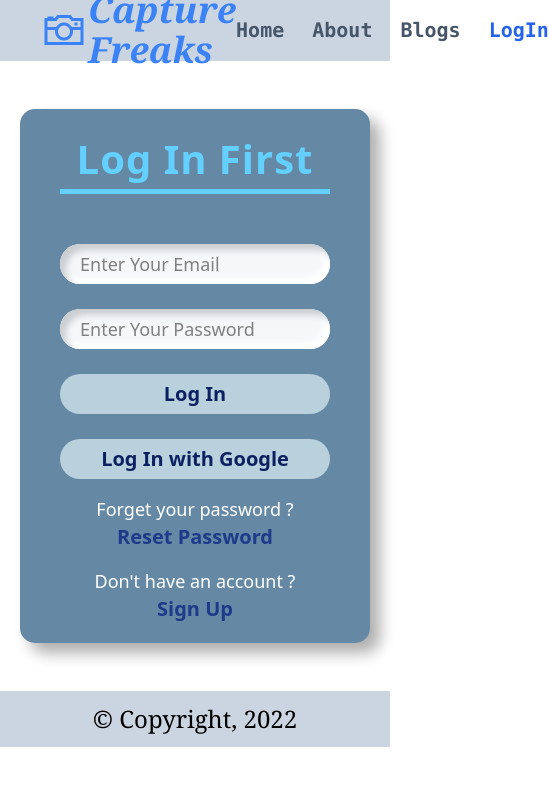
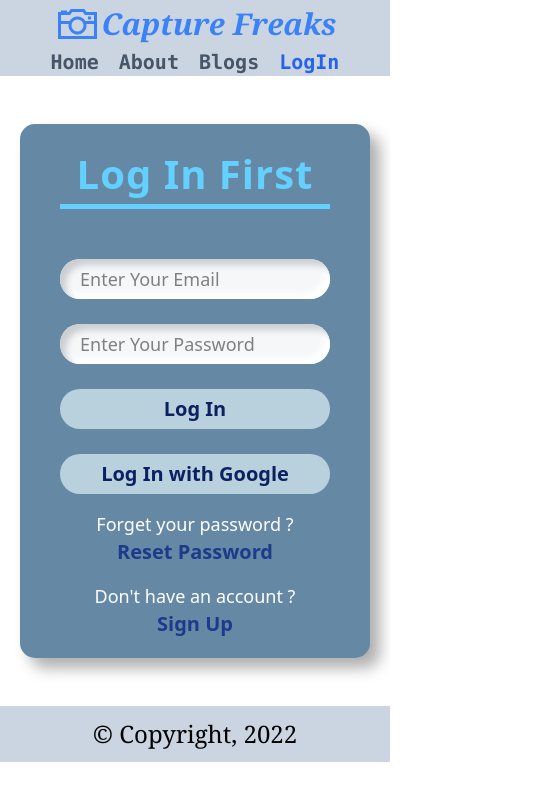
Before and after one commit to HossainRafi/CaptureFreaks, a React (Create React App) app: page /login in a window 390 px wide. Shown: the top 800 px of the page, 549 px wide, since content can reach past the window. Built offline with nearby package versions, Linux system fonts and the light colour scheme.

Commit message:
responsive header done

```diff
--- a/src/component/Carousel/Carousel.js
+++ b/src/component/Carousel/Carousel.js
@@ -2,7 +2,7 @@ import React from "react";
 import "slick-carousel/slick/slick.css";
 import "slick-carousel/slick/slick-theme.css";
 import Slider from "react-slick";
-import img2 from "../../Utilities/images/slider3.jpg";
+import img2 from "../../Utilities/images/slider1.jpg";
 import img3 from "../../Utilities/images/slider4.jpg";
 import img4 from "../../Utilities/images/slider5.jpg";
 import img5 from "../../Utilities/images/slider6.jpg";
@@ -23,19 +23,19 @@ const Carousel = () => {
     <div className="px-7">
       <Slider {...settings}>
         <div>
-          <img className="w-full h-[300px] md:h-[500px]" src={img2} alt="" />
+          <img className="w-full h-[300px] md:h-[400px]" src={img6} alt="" />
         </div>
         <div>
-          <img className="w-full h-[300px] md:h-[500px]" src={img3} alt="" />
+          <img className="w-full h-[300px] md:h-[400px]" src={img3} alt="" />
         </div>
         <div>
-          <img className="w-full h-[300px] md:h-[500px]" src={img4} alt="" />
+          <img className="w-full h-[300px] md:h-[400px]" src={img2} alt="" />
         </div>
         <div>
-          <img className="w-full h-[300px] md:h-[500px]" src={img5} alt="" />
+          <img className="w-full h-[300px] md:h-[400px]" src={img5} alt="" />
         </div>
         <div>
-          <img className="w-full h-[300px] md:h-[500px]" src={img6} alt="" />
+          <img className="w-full h-[300px] md:h-[400px]" src={img4} alt="" />
         </div>
       </Slider>
     </div>
--- a/src/component/Home/Home.js
+++ b/src/component/Home/Home.js
@@ -15,7 +15,7 @@ const Home = () => {
       <div className="pb-7">
         <Carousel />
       </div>
-      <h1 className="text-center font-serif text-blue-600 text-6xl pt-10">
+      <h1 className="text-center font-serif text-blue-600 text-5xl pt-10">
         Packages For You
       </h1>
       <div className="grid md:grid-cols-3 gap-5 pt-10 py-10">
--- a/src/component/Reviews/Reviews.js
+++ b/src/component/Reviews/Reviews.js
@@ -10,7 +10,7 @@ const Reviews = () => {
     }, []);
     return (
         <div>
-            <h1 className="text-center font-serif text-blue-600 text-6xl pt-10">Customer Reviews</h1>
+            <h1 className="text-center font-serif text-blue-600 text-5xl pt-10">Customer Reviews</h1>
         <div className="pt-10 grid md:grid-cols-3 gap-5 py-10">
           {userReviews.map((review) => (
             <Review key={review.id} review={review} />
--- a/src/component/Shared/Header.js
+++ b/src/component/Shared/Header.js
@@ -3,14 +3,14 @@ import { NavLink } from "react-router-dom";
 
 const Header = () => {
   return (
-    <div className="flex flex-row justify-between items-center bg-slate-300 h-[3.8rem] sticky top-0 z-50 px-10">
-        <div className="flex flex-row justify-center items-center text-blue-500">
-          <i className="las la-camera-retro text-5xl font-extrabold"></i>
-          <h2 className="font-serif  text-4xl font-bold italic">
-            Capture Freaks
-          </h2>
-        </div>
-      <div className="text-xl font-bold font-mono flex gap-7">
+    <div className="md:flex flex-row justify-between items-center bg-slate-300 md:h-[3.8rem] sticky top-0 z-50 px-10">
+      <div className="flex flex-row justify-center items-center text-blue-500">
+        <i className="las la-camera-retro text-5xl font-extrabold"></i>
+        <h2 className="font-serif  text-3xl font-bold italic">
+          Capture Freaks
+        </h2>
+      </div>
+      <div className="text-xl font-bold font-mono flex justify-center items-center gap-5">
         <NavLink
           to="/"
           className={({ isActive }) =>
@@ -43,8 +43,6 @@ const Header = () => {
         >
           LogIn
         </NavLink>
-
-
       </div>
     </div>
   );
```
Also changed, not shown: 1 other file (tests, documents, lock files or other folders).
